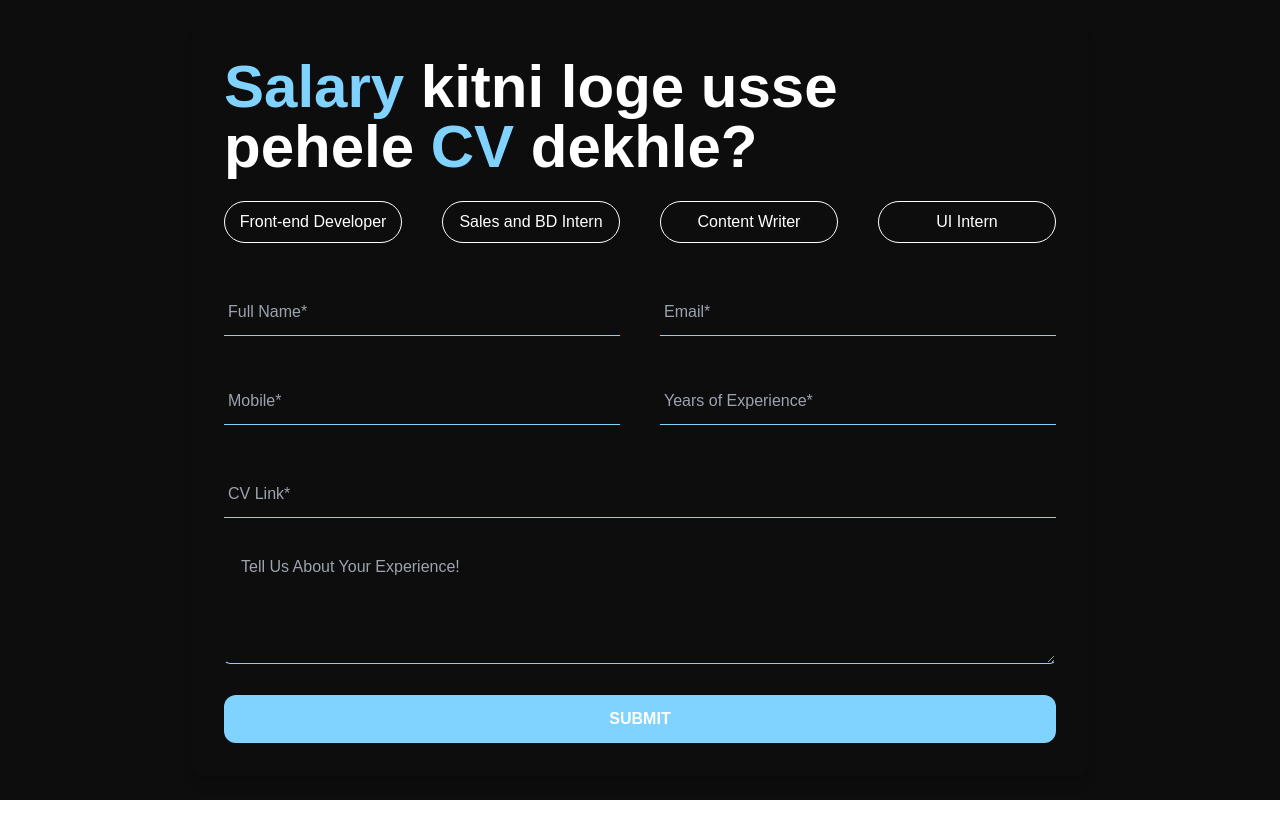
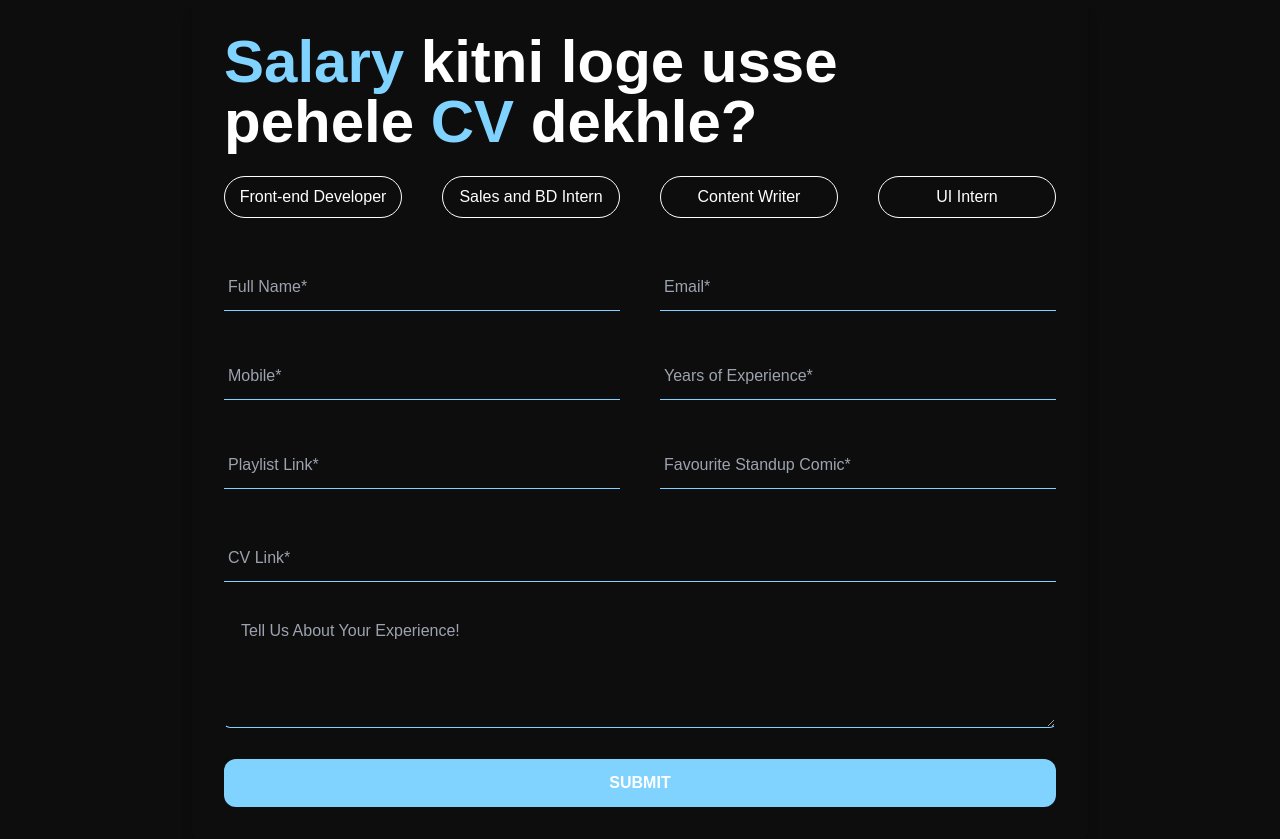
Before and after one commit to AESiR-0/hiring-baxa, a Next.js app: page / in a window 1280 px wide. Before the commit the page ends 800 px from the top, so only its background shows below. Built offline with nearby package versions, Linux system fonts and the light colour scheme.

Commit message:
feat: add playlist and favourite comic fields to Form component

```diff
--- a/app/components/Form.tsx
+++ b/app/components/Form.tsx
@@ -13,6 +13,8 @@ type FormData = {
   jobTitle: string | null;
   aboutExperience: string;
   cv: string;
+  playlist: string;
+  favComic: string;
 };
 
 const formFields = [
@@ -20,6 +22,8 @@ const formFields = [
   { type: "email", name: "email", label: "Email" },
   { type: "tel", name: "phoneNumber", label: "Mobile" },
   { type: "number", name: "experience", label: "Years of Experience" },
+  { type: "text", name: "playlist", label: "Playlist Link" },
+  { type: "text", name: "favComic", label: "Favourite Standup Comic" },
 ];
 
 const Form: React.FC = () => {
@@ -34,6 +38,8 @@ const Form: React.FC = () => {
     jobTitle: null,
     aboutExperience: "",
     cv: "",
+    playlist: "",
+    favComic: "",
   });
 
   const handleFocus = (field: string) => {
--- a/app/lib/googlesheetHandler.ts
+++ b/app/lib/googlesheetHandler.ts
@@ -7,7 +7,7 @@ type FormData = {
   experience: number;
   jobTitle: string | null;
   aboutExperience: string;
-  cv: string;
+  cv: string; playlist: string; favComic:string;
 };
 
 export default async function postData(values: FormData) {
```
Also changed, not shown: client_secret_325450704417-uc7f2fqdpjaah8j3ht3lll2fplhvmr72.apps.googleusercontent.com.json (deleted, +0 -10 lines).
